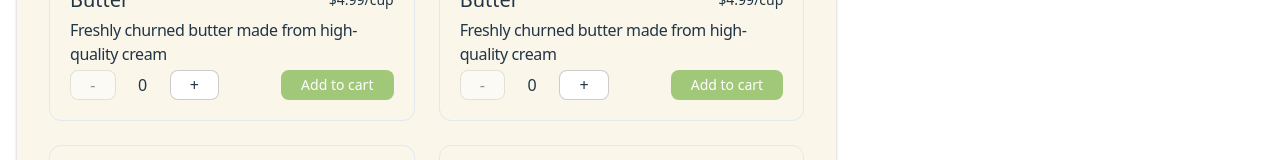
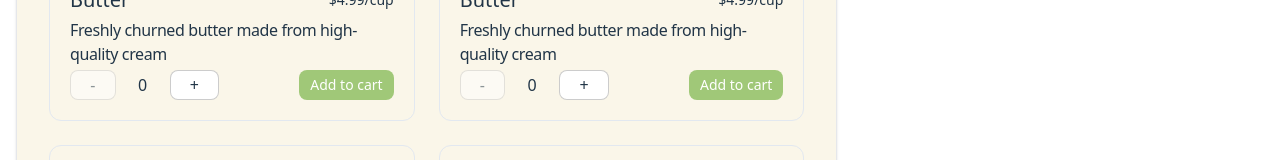
Before and after one commit to novel182/dairy, a React (Vite) app: page /order in a window 1280 px wide. Shown: the part 508-668 px from the top of the page. Built offline with nearby package versions, Linux system fonts and the light colour scheme.

Commit message:
todo context

```diff
--- a/src/Components/OrderRequestPage/SelectionSection/OrderCard.tsx
+++ b/src/Components/OrderRequestPage/SelectionSection/OrderCard.tsx
@@ -61,7 +61,7 @@ const OrderCard : React.FC<OrderCardProps> = ({item, onClickFunction}: OrderCard
                 </div>
                 <button
                     className="text-white flex items-center ml-3"
-                    style={{backgroundColor: primary}}
+                    style={{backgroundColor: primary, padding: "0 10px"}}
                     onClick={() => onClickFunction({product, quantity, price, unit})}>
                     <p className="text-sm">Add to cart</p>
                 </button>
--- a/src/Components/OrderRequestPage/index.tsx
+++ b/src/Components/OrderRequestPage/index.tsx
@@ -24,7 +24,7 @@ const OrderRequestPage : React.FC = () => {
     // TODO: change the default
     const [summaryItems, setSummaryItems] = useState<ItemsSummary[]>(betaSummary)
 
-    const addToCart = (item: ItemsSummary) => {
+    const addToCart = (item: ItemsSummary) : void => {
         const itemPresent = summaryItems.find(itemsSummary => itemsSummary.product === item.product)
 
         if(itemPresent) itemPresent.quantity += item.quantity
--- /dev/null
+++ b/src/context/CartContext.tsx
@@ -0,0 +1,10 @@
+import { createContext } from "react"
+import { ItemsSummary } from "components/OrderRequestPage/Summary"
+
+const CartContext = createContext<ItemsSummary[]>([],)
+
+const addToCart = (item: ItemsSummary) : void => {
+
+}
+
+export default CartContext
```
